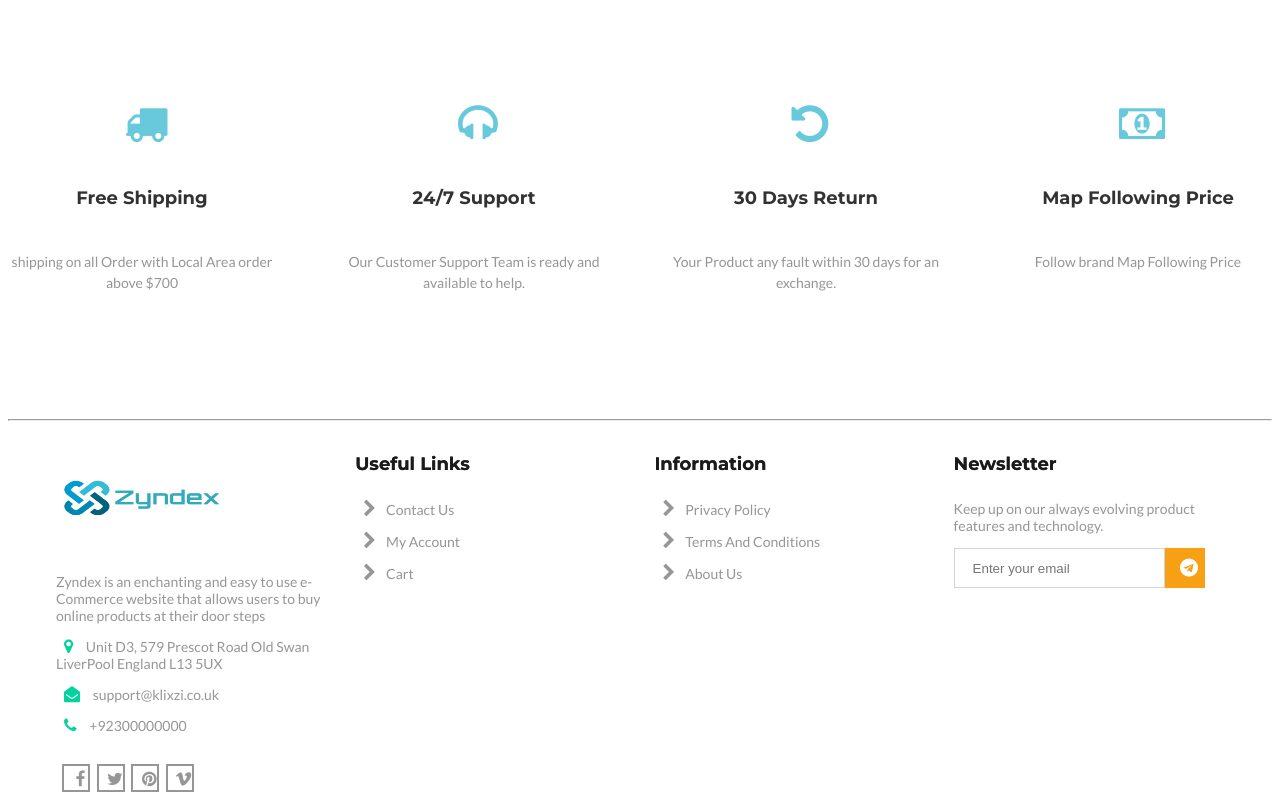
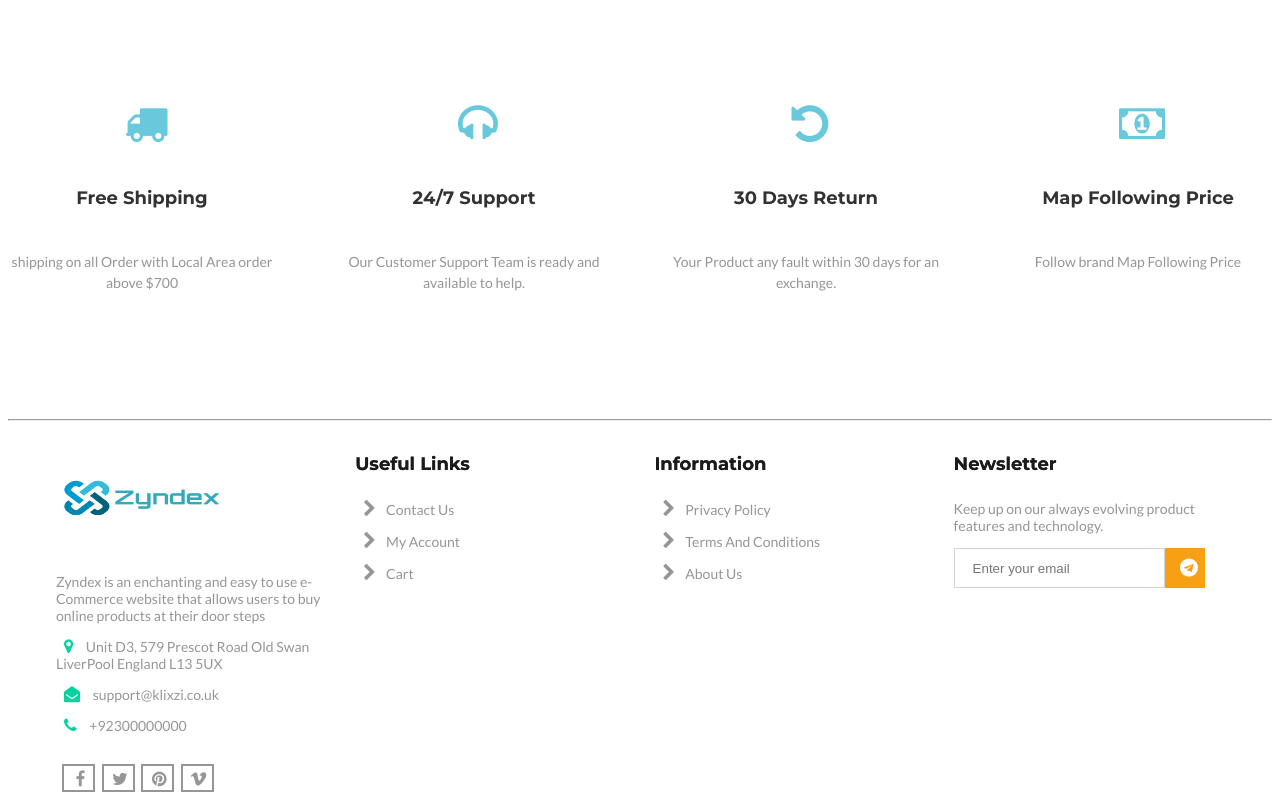
Before and after one commit to zainulabaideen/FirstProject, a plain HTML site: page 1st project/zain.html in a window 1280 px wide. Shown: the part 2153-2953 px from the top of the page. Drawn offline with Linux system fonts and the light colour scheme.

Commit message:
Update zain.css

```diff
--- a/1st project/zain.css
+++ b/1st project/zain.css
@@ -245,6 +245,7 @@ flex-direction: column;
     display: flex;
     margin-top: 30px;
 
+
 }
 .entiresite footer .col1 .social{
 width: 24px;
@@ -255,6 +256,7 @@ justify-content: center;
 align-items: center;
 margin-left: 0.4rem;
 font-size:17px ;
+padding-right: 5px;
 }
 .entiresite footer .col1 p i{
     color:var(--light-green);
```
